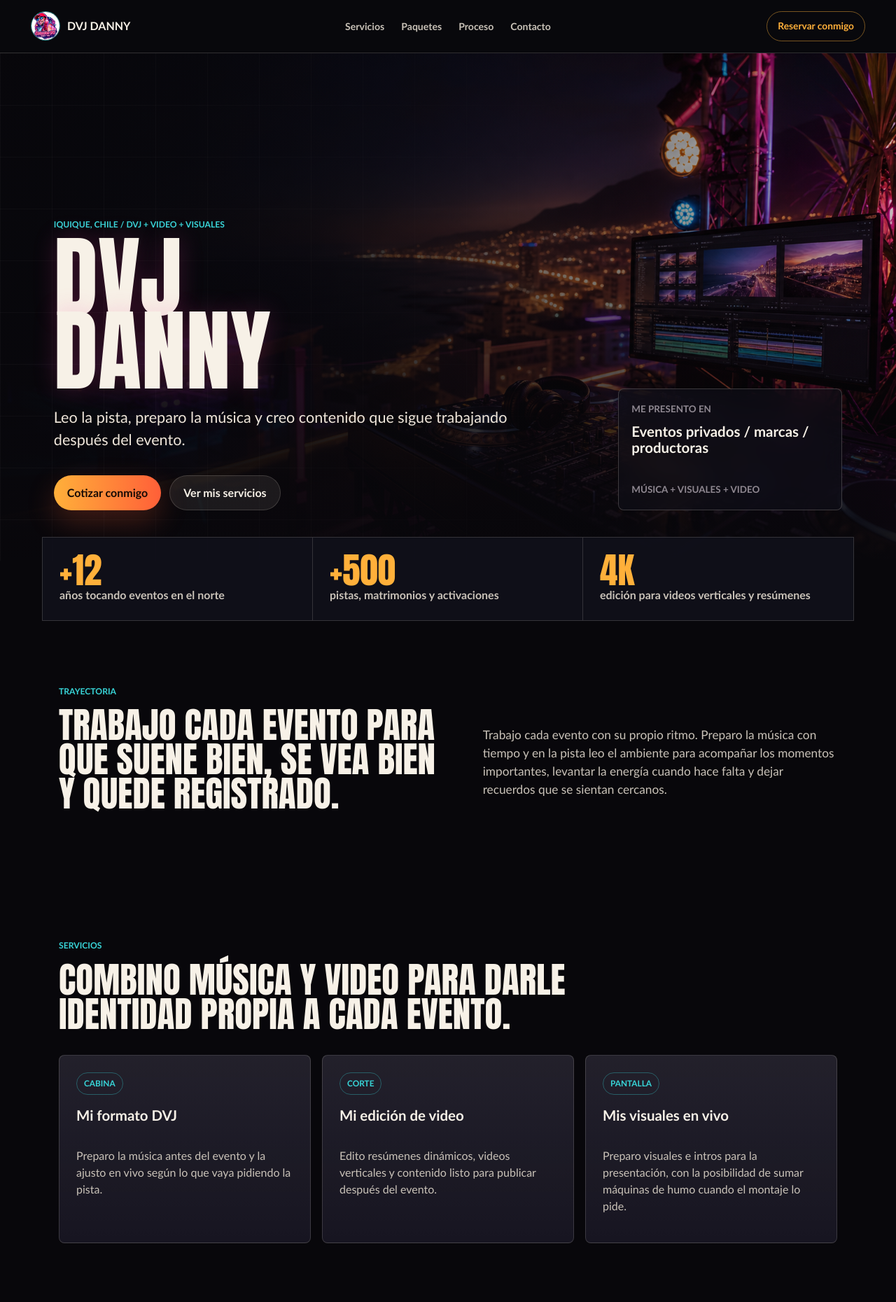
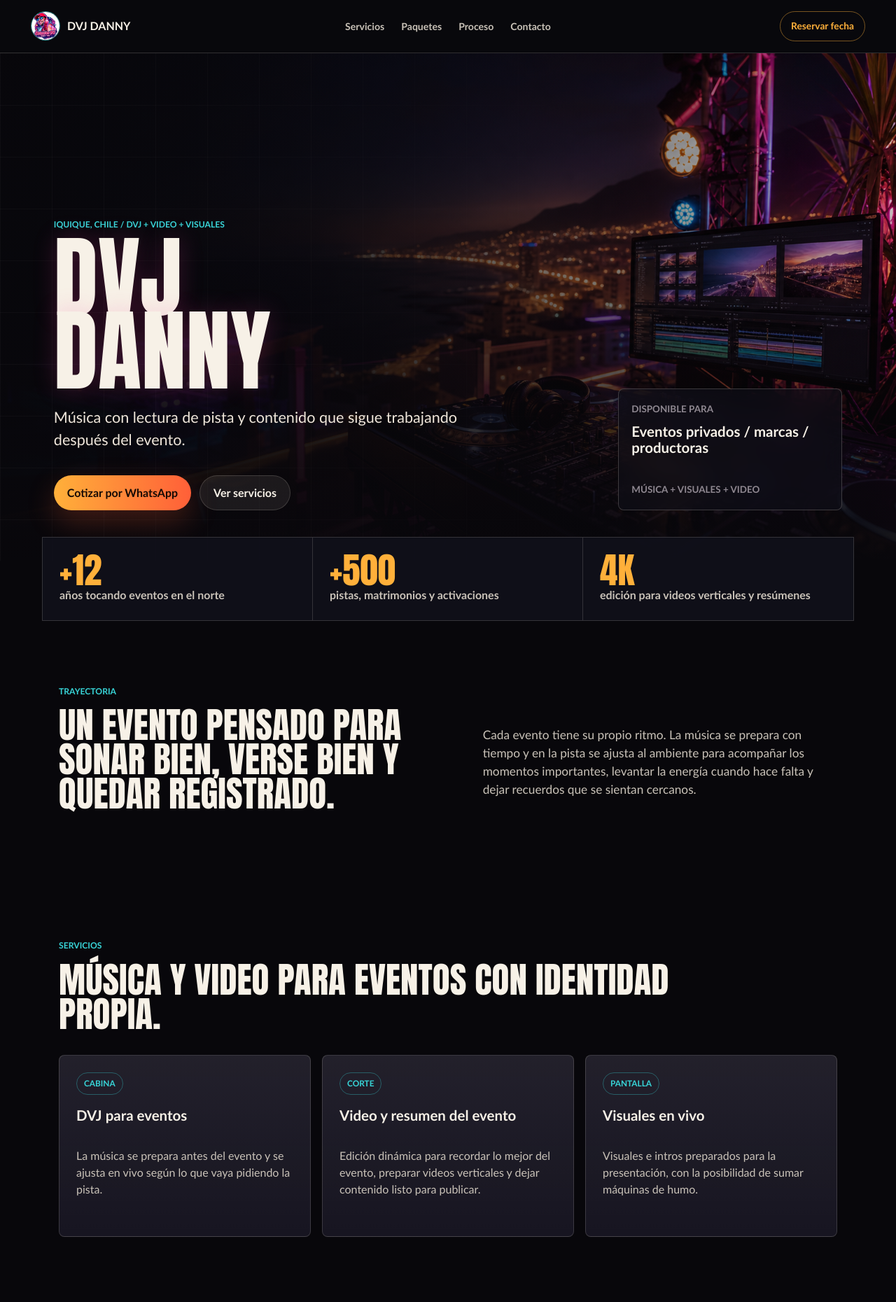
Before and after one commit to giullianomartinez/danny-website, a Flask app: page / in a window 1280 px wide. Shown: the top 1860 px of the page at 70% size. Run offline with Flask 3, Linux system fonts and the light colour scheme.

Commit message:
Update landing copy

```diff
--- a/backend/content.py
+++ b/backend/content.py
@@ -7,10 +7,10 @@ LANDING = {
         "url": "https://www.tiktok.com/@dvj._dannyiqq",
         "body": "También hago lives en TikTok; ahí muestro parte de mi estilo y contenido en movimiento.",
     },
-    "tagline": "Leo la pista, preparo la música y creo contenido que sigue trabajando después del evento.",
+    "tagline": "Música con lectura de pista y contenido que sigue trabajando después del evento.",
     "summary": (
-        "Trabajo cada evento con su propio ritmo. Preparo la música con tiempo "
-        "y en la pista leo el ambiente para acompañar los momentos "
+        "Cada evento tiene su propio ritmo. La música se prepara con tiempo "
+        "y en la pista se ajusta al ambiente para acompañar los momentos "
         "importantes, levantar la energía cuando hace falta y dejar recuerdos "
         "que se sientan cercanos."
     ),
@@ -22,26 +22,26 @@ LANDING = {
     "services": [
         {
             "signal": "Cabina",
-            "title": "Mi formato DVJ",
+            "title": "DVJ para eventos",
             "body": (
-                "Preparo la música antes del evento y la ajusto en vivo según "
+                "La música se prepara antes del evento y se ajusta en vivo según "
                 "lo que vaya pidiendo la pista."
             ),
         },
         {
             "signal": "Corte",
-            "title": "Mi edición de video",
+            "title": "Video y resumen del evento",
             "body": (
-                "Edito resúmenes dinámicos, videos verticales y contenido "
-                "listo para publicar después del evento."
+                "Edición dinámica para recordar lo mejor del evento, preparar "
+                "videos verticales y dejar contenido listo para publicar."
             ),
         },
         {
             "signal": "Pantalla",
-            "title": "Mis visuales en vivo",
+            "title": "Visuales en vivo",
             "body": (
-                "Preparo visuales e intros para la presentación, con la "
-                "posibilidad de sumar máquinas de humo cuando el montaje lo pide."
+                "Visuales e intros preparados para la presentación, con la "
+                "posibilidad de sumar máquinas de humo."
             ),
         },
     ],
@@ -49,46 +49,46 @@ LANDING = {
         {
             "name": "Evento Esencial",
             "price": "Desde $180.000",
-            "fit": "Lo recomiendo para cumpleaños, celebraciones privadas y eventos pequeños.",
-            "items": ["Me presento como DVJ hasta 3 horas", "Preparo la lista musical", "Coordino detalles antes del evento"],
+            "fit": "Recomendado para cumpleaños, celebraciones privadas y eventos pequeños.",
+            "items": ["Presentación DVJ hasta 3 horas", "Lista musical preparada", "Coordinación previa"],
         },
         {
             "name": "Fiesta Completa",
             "price": "Desde $320.000",
-            "fit": "Lo armo para matrimonios, empresas y fiestas con mayor producción.",
+            "fit": "Pensado para matrimonios, empresas y fiestas con mayor producción.",
             "items": [
                 "Presentación DVJ extendida",
-                "Sumo sonido e iluminacion base",
-                "Realizo un registro audiovisual corto",
+                "Sonido e iluminación base",
+                "Registro audiovisual corto",
             ],
         },
         {
             "name": "Producción Visual",
             "price": "A medida",
-            "fit": "Lo preparo para marcas, lanzamientos y presentaciones con pantalla.",
+            "fit": "Para marcas, lanzamientos y presentaciones con pantalla.",
             "items": [
-                "Diseño visuales en vivo",
-                "Entrego resumen audiovisual editado",
-                "Preparo contenido vertical para RRSS",
+                "Visuales en vivo",
+                "Resumen audiovisual editado",
+                "Contenido vertical para RRSS",
             ],
         },
     ],
     "timeline": [
         {
             "title": "Conversación",
-            "body": "Recojo tipo de evento, fecha, lugar, público y referencias musicales.",
+            "body": "Tipo de evento, fecha, lugar, público y referencias musicales.",
         },
         {
             "title": "Ruta",
-            "body": "Propongo duración, recursos, momentos clave y necesidades técnicas.",
+            "body": "Propuesta de duración, recursos, momentos clave y necesidades técnicas.",
         },
         {
             "title": "Montaje",
-            "body": "Coordino con el recinto, hago pruebas y preparo música o visuales.",
+            "body": "Coordinación con recinto, pruebas y preparación de música o visuales.",
         },
         {
             "title": "Evento",
-            "body": "Me presento en vivo y entrego el material acordado.",
+            "body": "Presentación en vivo y entrega del material acordado.",
         },
     ],
     "testimonials": [
--- a/templates/index.html
+++ b/templates/index.html
@@ -5,7 +5,7 @@
     <meta name="viewport" content="width=device-width, initial-scale=1">
     <meta
       name="description"
-      content="Soy DVJ y editor de video en Iquique; preparo música, visuales y contenido audiovisual para eventos."
+      content="DVJ y editor de video en Iquique; música, visuales y contenido audiovisual para eventos."
     >
     <title>{{ landing.artist }} | DVJ y Video en Iquique</title>
     <link rel="stylesheet" href="/css/styles.css">
@@ -24,7 +24,7 @@
         <a href="/proceso">Proceso</a>
         <a href="/contacto">Contacto</a>
       </nav>
-      <a class="header-cta" href="{{ landing.whatsapp_url }}">Reservar conmigo</a>
+      <a class="header-cta" href="{{ landing.whatsapp_url }}">Reservar fecha</a>
     </header>
 
     <main id="inicio">
@@ -41,12 +41,12 @@
           <h1>{{ landing.artist }}</h1>
           <p class="hero-copy">{{ landing.tagline }}</p>
           <div class="hero-actions">
-            <a class="button primary" href="{{ landing.whatsapp_url }}">Cotizar conmigo</a>
-            <a class="button secondary" href="#servicios">Ver mis servicios</a>
+            <a class="button primary" href="{{ landing.whatsapp_url }}">Cotizar por WhatsApp</a>
+            <a class="button secondary" href="#servicios">Ver servicios</a>
           </div>
         </div>
         <aside class="cue-sheet" aria-label="Resumen rápido">
-          <p>Me presento en</p>
+          <p>Disponible para</p>
           <strong>Eventos privados / marcas / productoras</strong>
           <span>Música + visuales + video</span>
         </aside>
@@ -64,7 +64,7 @@
       <section class="intro section">
         <div>
           <p class="eyebrow">Trayectoria</p>
-          <h2>Trabajo cada evento para que suene bien, se vea bien y quede registrado.</h2>
+          <h2>Un evento pensado para sonar bien, verse bien y quedar registrado.</h2>
         </div>
         <p>{{ landing.summary }}</p>
       </section>
@@ -72,7 +72,7 @@
       <section id="servicios" class="section">
         <div class="section-heading">
           <p class="eyebrow">Servicios</p>
-          <h2>Combino música y video para darle identidad propia a cada evento.</h2>
+          <h2>Música y video para eventos con identidad propia.</h2>
         </div>
         <div class="service-grid">
           {% for service in landing.services %}
@@ -88,7 +88,7 @@
       <section id="paquetes" class="packages section">
         <div class="section-heading">
           <p class="eyebrow">Paquetes</p>
-          <h2>Armo cada propuesta según la fecha, el lugar y el tipo de evento.</h2>
+          <h2>Propuestas pensadas según la fecha, el lugar y el tipo de evento.</h2>
         </div>
         <div class="package-grid">
           {% for package in landing.packages %}
@@ -109,7 +109,7 @@
       <section id="proceso" class="process section">
         <div class="section-heading">
           <p class="eyebrow">Proceso</p>
-          <h2>Ordeno la idea y llego al evento sin vueltas.</h2>
+          <h2>De la idea al evento sin vueltas.</h2>
         </div>
         <ol class="timeline">
           {% for step in landing.timeline %}
@@ -124,7 +124,7 @@
       <section class="proof section">
         <div class="section-heading">
           <p class="eyebrow">Confianza</p>
-          <h2>Mi experiencia también se cuenta en la pista.</h2>
+          <h2>La experiencia también se cuenta en la pista.</h2>
         </div>
         <div class="testimonial-grid">
           {% for testimonial in landing.testimonials %}
@@ -145,9 +145,9 @@
       <section id="contacto" class="contact">
         <div>
           <p class="eyebrow">Contacto</p>
-          <h2>Recibo fechas en Iquique y alrededores.</h2>
+          <h2>Agenda una fecha en Iquique y alrededores.</h2>
           <p>
-            Recibo el tipo de evento, fecha, horario, lugar y si la fecha necesita
+            Envía el tipo de evento, fecha, horario, lugar y si la fecha necesita
             música, video o una producción completa.
           </p>
           <p class="social-note">{{ landing.tiktok.body }}</p>
```
Also changed, not shown: templates/section_page.html (+9 -9 lines).
